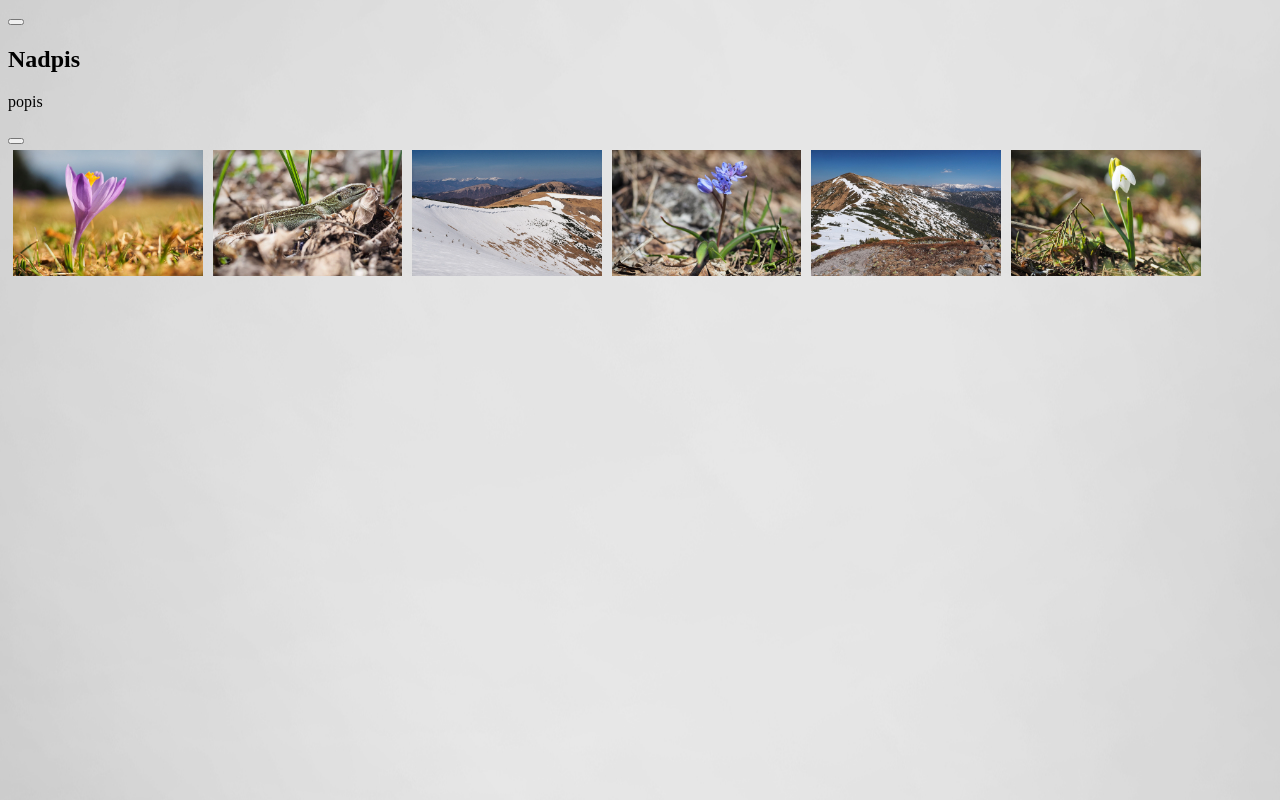
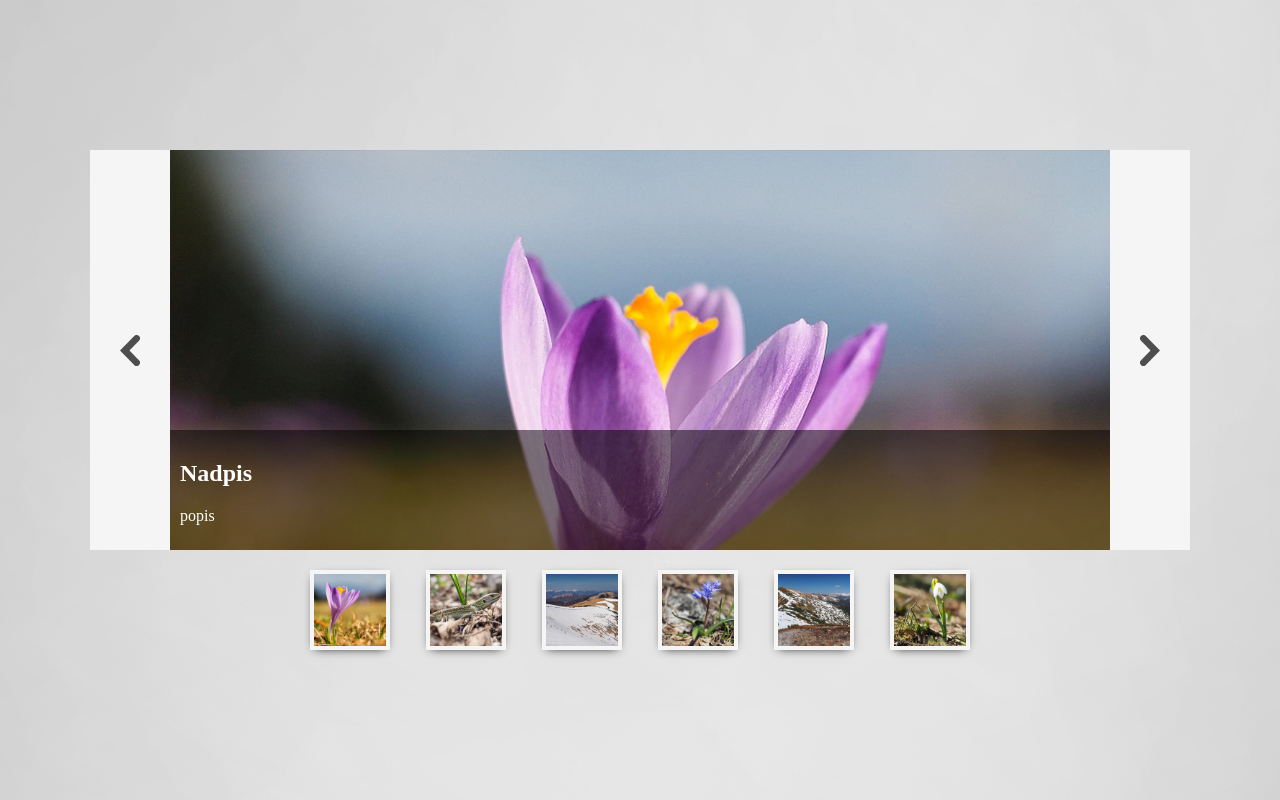
Before and after one commit to cypriluc/My-first-web-application, a plain HTML site: page index.html in a window 1280 px wide. Drawn offline with nearby package versions, Linux system fonts and the light colour scheme.

Commit message:
html and css
almost done, missing the font, texts

```diff
--- a/scripts.js
+++ b/scripts.js
@@ -0,0 +1 @@
+$('.currentPhoto').css('background-image', 'url("./fotky/jesienka.jpg")')
--- a/style.css
+++ b/style.css
@@ -1,17 +1,66 @@
+* {
+    box-sizing: border-box;
+}
 body {
     background-image: url('./background.jpg');
     background-repeat: no-repeat;
     background-size: auto;
     background-position: center;
 }
+.galleryBlock {
+    width: 1100px;
+    height: 500px;
+    margin: 150px auto;
+}
 
+.photoviewer {
+    background-color: thistle;
+    height: 400px;
+    display: flex;
+    position: relative;
+}
+.currentPhoto {
+    /* height: 100%; */
+    width: 940px;
+    object-fit: cover;
+}
+button {
+    width: 80px;
+    background-color: whitesmoke;
+    border: none;
+}
+button{
+    background-image: url(./arrow.svg);
+    background-size: 20px;
+    background-repeat: no-repeat;
+    background-position: center;
+}
+#right {
+    transform: scaleX(-1);
+}
+.description {
+    position: absolute;
+    bottom: 0;
+    background-color: rgba(0, 0, 0, 0.5);
+    color: white;
+    width: 940px;
+    height: 120px;
+    padding: 10px;
+}
+.thumbnails{
+    height: 80px;
+    width: 60%;
+    margin: 20px auto;
+    display: flex;
+    justify-content: space-between;
 
-.thumbnails {
-    display: flex;
     }
 img {
     display: block;
-    height: 15%;
-    width: 15%;
-    margin: 5px;
+    height: 80px;
+    width: 80px;
+    object-fit: cover;
+    border: 4px solid whitesmoke;
+    box-shadow: 0px 3px 10px -5px black;
+
 }
```
Also changed, not shown: arrow.svg (added).
